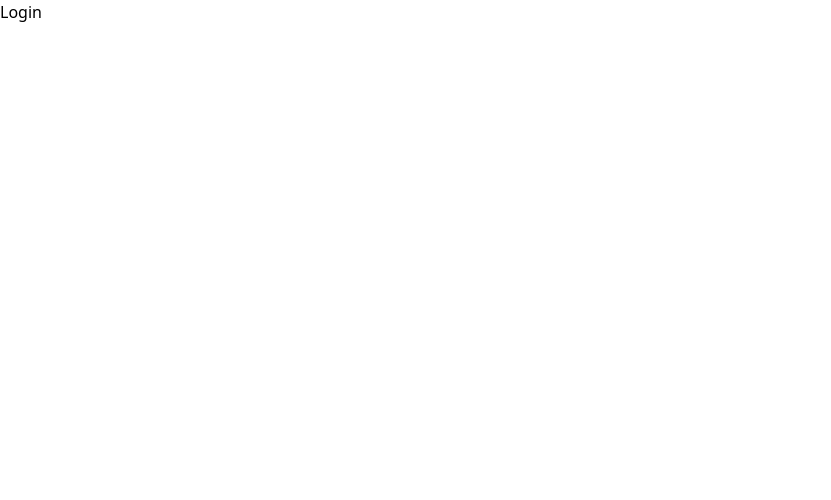
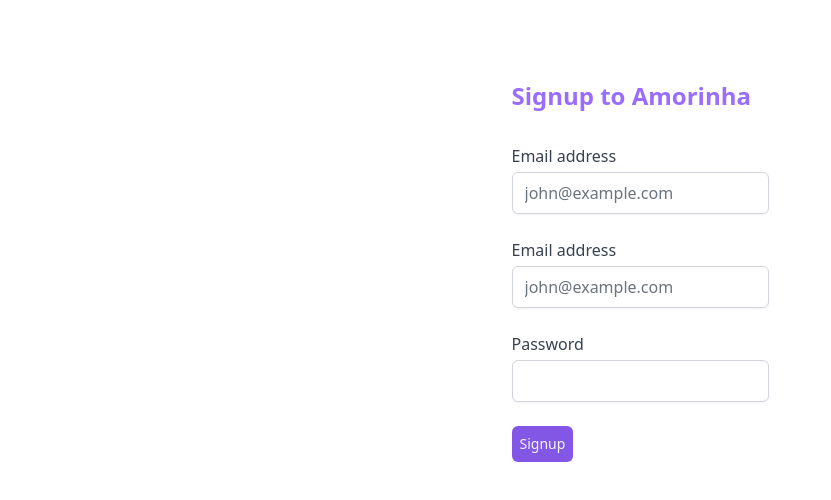
Before and after one commit to axdbertuol/school-sys, a Next.js app: page /auth/signup in a window 1280 px wide. Shown: the top 500 px of the page, without its empty margins (0-831 px from the left). Built offline with nearby package versions, Linux system fonts and the light colour scheme.

Commit message:
done skeleton

```diff
--- a/src/components/BlankLayout.tsx
+++ b/src/components/BlankLayout.tsx
@@ -6,6 +6,6 @@
 
 export default function BlankLayout({ children }: Props) {
   return (
-    <div>{children}</div>
+    <div className='flex items-center justify-center'>{children}</div>
   )
 }
--- a/src/components/Header/index.tsx
+++ b/src/components/Header/index.tsx
@@ -6,8 +6,8 @@
 
 export default function Header({ handleDrawerOpen }: Props) {
   return (
-    <header className='flex z-20 absolute top-0 left-0 w-full h-16 bg-slate-100 bg-opacity-90 shadow-md'>
-      <div className={'h-16 w-44 flex items-center bg-brand-500 '} >
+    <header className='flex z-20 absolute top-0 left-0 w-full h-16 bg-brand-300 bg-opacity-90 shadow-md'>
+      <div className={'h-16 w-44 flex items-center  '} >
         <div className='flex ml-2 justify-between items-center gap-2'>
           <p className='text-slate-50'>Amorinha</p>
 
--- /dev/null
+++ b/src/components/SignButton/index.tsx
@@ -0,0 +1,13 @@
+import React from 'react'
+
+export default function SignButton() {
+  return (
+    <button
+      type='submit'
+      className='p-2 bg-brand-500 rounded-md border-transparent flex-1 justify-center items-center text-sm hover:bg-brand-300 focus:outline-none focus:ring-2 focus:ring-offset-2 focus:ring-offset-zinc-900 focus:ring-brand-500 transition-colors disabled:opacity-50 disabled:hover:bg-brand-500'
+    // disabled={comment.length === 0}
+    >
+      Login
+    </button>
+  )
+}
--- a/src/pages/auth/login/index.tsx
+++ b/src/pages/auth/login/index.tsx
@@ -1,7 +1,63 @@
 import React from 'react'
+import BlankLayout from '../../../components/BlankLayout'
+import { NextPageWithLayout } from '../../../types/global'
 
-export default function Login() {
+const Login: NextPageWithLayout = () => {
   return (
-    <div>Login</div>
+    <div className='flex flex-col mt-20'>
+      <h2 className="text-2xl font-bold text-brand-300">Login to Amorinha</h2>
+      <div className="mt-8 max-w-md">
+        <form className="grid grid-cols-1 gap-6 ">
+
+          <label className="block">
+            <span className="text-gray-700">Email address</span>
+            <input
+              type="email"
+              className="
+                    mt-1
+                    block
+                    w-full
+                    rounded-md
+                    border-gray-300
+                    shadow-sm
+                    focus:border-brand-300 focus:ring focus:ring-brand-200 focus:ring-opacity-50
+                  "
+              placeholder="john@example.com"
+            />
+          </label>
+          <label className="block">
+            <span className="text-gray-700">Password</span>
+            <input
+              type="password"
+              className="
+                    mt-1
+                    block
+                    w-full
+                    rounded-md
+                    border-gray-300
+                    shadow-sm
+                    focus:border-brand-300 focus:ring focus:ring-indigo-200 focus:ring-opacity-50
+                  "
+              placeholder=""
+            />
+          </label>
+          <div className='divide-y'>
+            <button
+              type='submit'
+              className='p-2 bg-brand-500 text-zinc-100 rounded-md border-transparent flex-1 justify-center items-center text-sm hover:bg-brand-300 focus:outline-none focus:ring-2 focus:ring-offset-2 focus:ring-offset-zinc-900 focus:ring-brand-500 transition-colors disabled:opacity-50 disabled:hover:bg-brand-500'
+            >
+              Login
+            </button>
+          </div>
+
+        </form>
+      </div>
+    </div>
   )
 }
+
+Login.getLayout = (page) => {
+  return <BlankLayout>{page}</BlankLayout>
+}
+
+export default Login;
--- a/src/pages/auth/signup/index.tsx
+++ b/src/pages/auth/signup/index.tsx
@@ -1,7 +1,79 @@
 import React from 'react'
+import BlankLayout from '../../../components/BlankLayout'
+import { NextPageWithLayout } from '../../../types/global'
 
-export default function Login() {
+const Signup: NextPageWithLayout = () => {
   return (
-    <div>Login</div>
+    <div className='flex flex-col mt-20'>
+      <h2 className="text-2xl font-bold text-brand-300">Signup to Amorinha</h2>
+      <div className="mt-8 max-w-md">
+        <form className="grid grid-cols-1 gap-6" >
+
+          <label className="block">
+            <span className="text-gray-700">Email address</span>
+            <input
+              type="text"
+              className="
+                    mt-1
+                    block
+                    w-full
+                    rounded-md
+                    border-gray-300
+                    shadow-sm
+                    focus:border-brand-300 focus:ring focus:ring-indigo-200 focus:ring-opacity-50
+                  "
+              placeholder="john@example.com"
+            />
+          </label>
+          <label className="block">
+            <span className="text-gray-700">Email address</span>
+            <input
+              type="email"
+              className="
+                    mt-1
+                    block
+                    w-full
+                    rounded-md
+                    border-gray-300
+                    shadow-sm
+                    focus:border-brand-300 focus:ring focus:ring-indigo-200 focus:ring-opacity-50
+                  "
+              placeholder="john@example.com"
+            />
+          </label>
+          <label className="block">
+            <span className="text-gray-700">Password</span>
+            <input
+              type="password"
+              className="
+                    mt-1
+                    block
+                    w-full
+                    rounded-md
+                    border-gray-300
+                    shadow-sm
+                    focus:border-brand-300 focus:ring focus:ring-indigo-200 focus:ring-opacity-50
+                  "
+              placeholder=""
+            />
+          </label>
+          <div className='divide-y'>
+            <button
+              type='submit'
+              className='p-2 bg-brand-500 text-zinc-100 rounded-md border-transparent flex-1 justify-center items-center text-sm hover:bg-brand-300 focus:outline-none focus:ring-2 focus:ring-offset-2 focus:ring-offset-zinc-900 focus:ring-brand-500 transition-colors disabled:opacity-50 disabled:hover:bg-brand-500'
+            >
+              Signup
+            </button>
+          </div>
+
+        </form>
+      </div>
+    </div>
   )
 }
+
+Signup.getLayout = (page) => {
+  return <BlankLayout>{page}</BlankLayout>
+}
+
+export default Signup;
```
